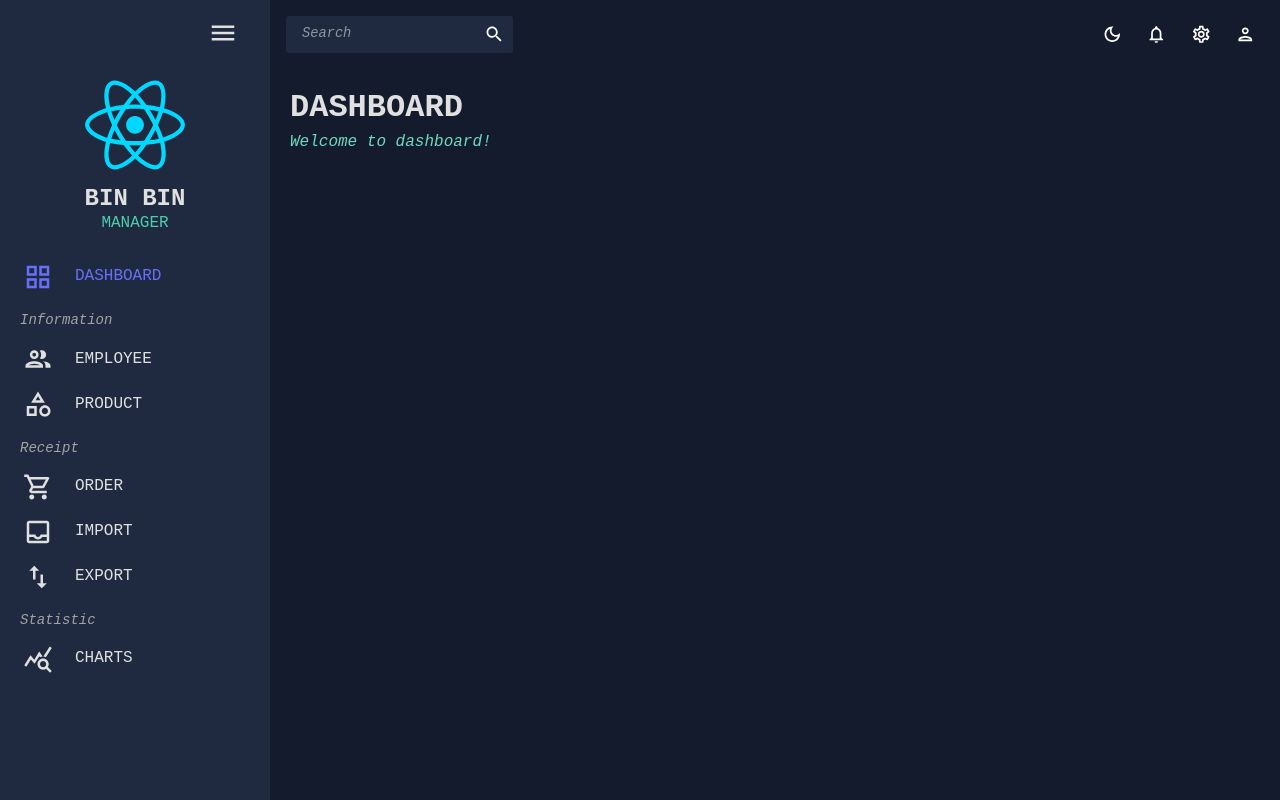
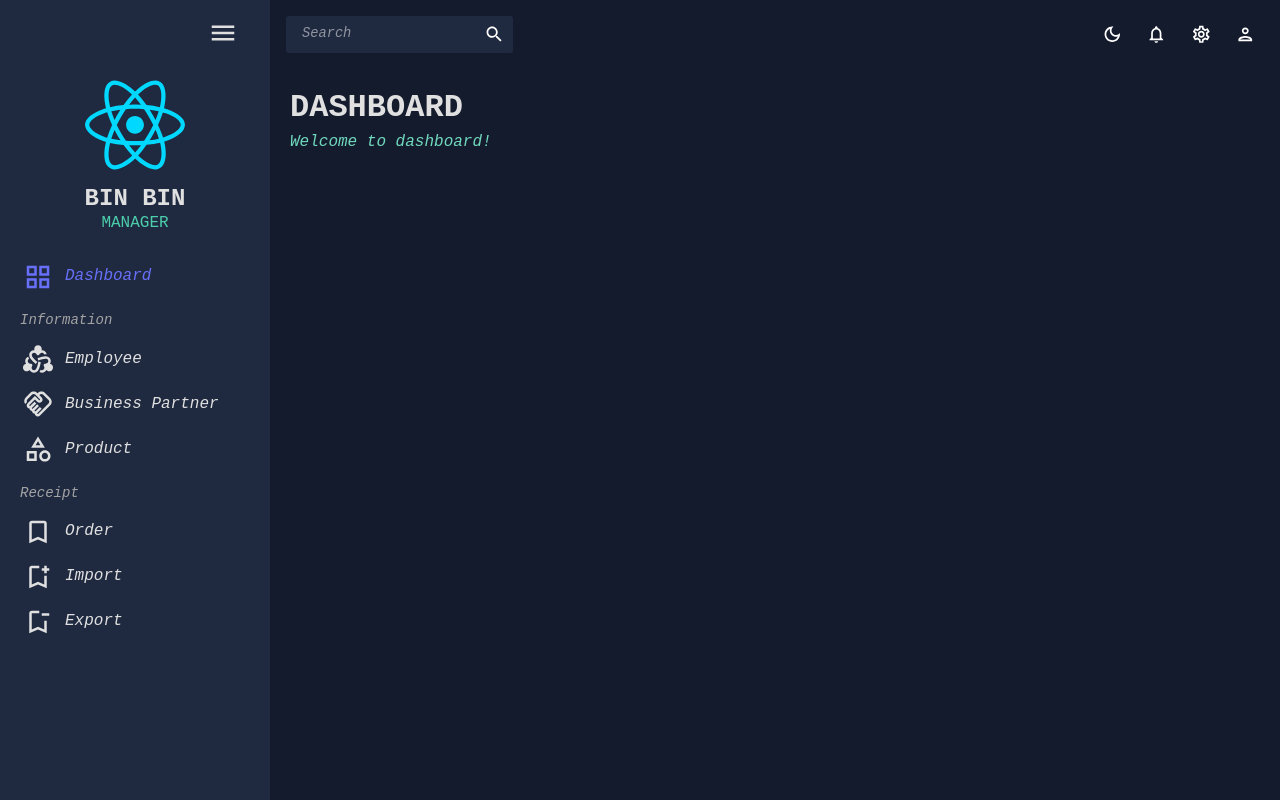
Before and after one commit to PDT-BIN/FRONTEND_MMW, a React (Vite) app: page / in a window 1280 px wide. Built offline with nearby package versions, Linux system fonts and the light colour scheme.

Commit message:
FIX SIDEBAR UI

```diff
--- a/src/scenes/global/Sidebar.jsx
+++ b/src/scenes/global/Sidebar.jsx
@@ -2,16 +2,15 @@ import { useState } from "react";
 import { Link } from "react-router-dom";
 import { ProSidebar, Menu, MenuItem } from "react-pro-sidebar";
 import "react-pro-sidebar/dist/css/styles.css";
-import { Box, Typography, useTheme } from "@mui/material";
+import { Box, Typography, useTheme, Divider } from "@mui/material";
 import MenuOutlinedIcon from "@mui/icons-material/MenuOutlined";
 import GridViewOutlinedIcon from "@mui/icons-material/GridViewOutlined";
-import GroupOutlinedIcon from "@mui/icons-material/GroupOutlined";
-import InboxOutlinedIcon from "@mui/icons-material/InboxOutlined";
+import Diversity2OutlinedIcon from "@mui/icons-material/Diversity2Outlined";
+import HandshakeOutlinedIcon from "@mui/icons-material/HandshakeOutlined";
 import CategoryOutlinedIcon from "@mui/icons-material/CategoryOutlined";
-import ShoppingCartOutlinedIcon from "@mui/icons-material/ShoppingCartOutlined";
-import ImportExportOutlinedIcon from "@mui/icons-material/ImportExportOutlined";
-import QueryStatsIcon from "@mui/icons-material/QueryStats";
-import Divider from "@mui/material/Divider";
+import BookmarkBorderOutlinedIcon from "@mui/icons-material/BookmarkBorderOutlined";
+import BookmarkAddOutlinedIcon from "@mui/icons-material/BookmarkAddOutlined";
+import BookmarkRemoveOutlinedIcon from "@mui/icons-material/BookmarkRemoveOutlined";
 import { tokens } from "../../theme";
 import react from "../../assets/react.svg";
 
@@ -20,19 +19,17 @@ const Item = ({ title, to, icon, selected, setSelected }) => {
 	const colors = tokens(theme.palette.mode);
 
 	return (
-		<Box>
 		<MenuItem
 			active={selected === title}
 			style={{ color: colors.grey[100] }}
 			onClick={() => setSelected(title)}
 			icon={icon}
 		>
-				<Typography variant="h5" pl="10px">
-					{title.toUpperCase()}
+			<Typography variant="h5" fontStyle="italic">
+				{title}
 			</Typography>
 			<Link to={to} />
 		</MenuItem>
-		</Box>
 	);
 };
 
@@ -157,7 +154,14 @@ const Sidebar = () => {
 						<Item
 							title="Employee"
 							to="/employee"
-							icon={<GroupOutlinedIcon fontSize="large" />}
+							icon={<Diversity2OutlinedIcon fontSize="large" />}
+							selected={selected}
+							setSelected={setSelected}
+						/>
+						<Item
+							title="Business Partner"
+							to="/partner"
+							icon={<HandshakeOutlinedIcon fontSize="large" />}
 							selected={selected}
 							setSelected={setSelected}
 						/>
@@ -173,30 +177,25 @@ const Sidebar = () => {
 						<Item
 							title="Order"
 							to="/order"
-							icon={<ShoppingCartOutlinedIcon fontSize="large" />}
+							icon={
+								<BookmarkBorderOutlinedIcon fontSize="large" />
+							}
 							selected={selected}
 							setSelected={setSelected}
 						/>
 						<Item
 							title="Import"
 							to="/import"
-							icon={<InboxOutlinedIcon fontSize="large" />}
+							icon={<BookmarkAddOutlinedIcon fontSize="large" />}
 							selected={selected}
 							setSelected={setSelected}
 						/>
 						<Item
 							title="Export"
 							to="/export"
-							icon={<ImportExportOutlinedIcon fontSize="large" />}
-							selected={selected}
-							setSelected={setSelected}
-						/>
-					</GroupItem>
-					<GroupItem isCollapsed={isCollapsed} title="Statistic">
-						<Item
-							title="Charts"
-							to="/charts"
-							icon={<QueryStatsIcon fontSize="large" />}
+							icon={
+								<BookmarkRemoveOutlinedIcon fontSize="large" />
+							}
 							selected={selected}
 							setSelected={setSelected}
 						/>
--- a/src/scenes/global/Topbar.jsx
+++ b/src/scenes/global/Topbar.jsx
@@ -1,6 +1,5 @@
+import { useContext } from "react";
 import { Box, IconButton, useTheme } from "@mui/material";
-import { useContext } from "react";
-import { ColorModeContext, tokens } from "../../theme";
 import InputBase from "@mui/material/InputBase";
 import LightModeOutlinedIcon from "@mui/icons-material/LightModeOutlined";
 import DarkModeOutlinedIcon from "@mui/icons-material/DarkModeOutlined";
@@ -8,6 +7,7 @@ import NotificationsOutlinedIcon from "@mui/icons-material/NotificationsOutlined
 import SettingsOutlinedIcon from "@mui/icons-material/SettingsOutlined";
 import PersonOutlinedIcon from "@mui/icons-material/PersonOutlined";
 import SearchIcon from "@mui/icons-material/Search";
+import { ColorModeContext, tokens } from "../../theme";
 
 const Topbar = () => {
 	const theme = useTheme();
```
Lines whose indentation alone changed are shown as unchanged.
